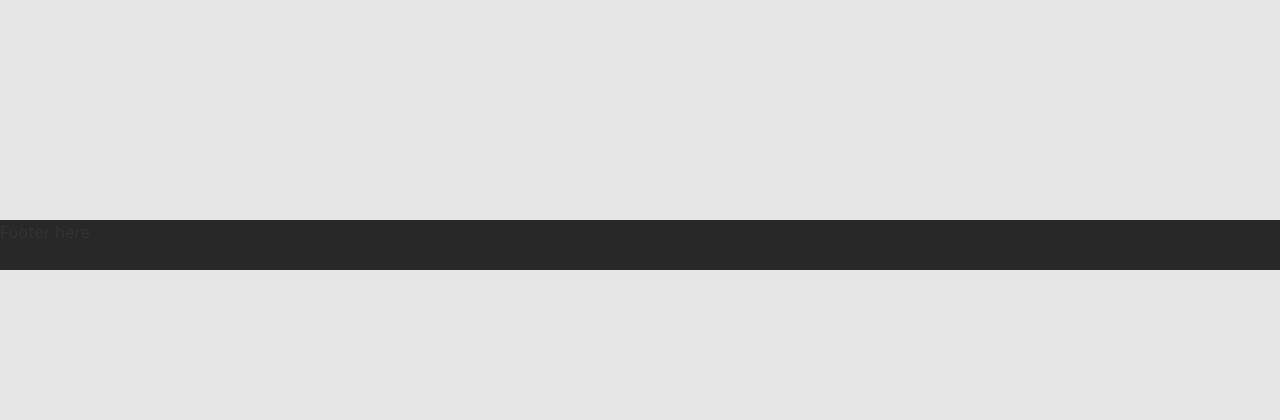
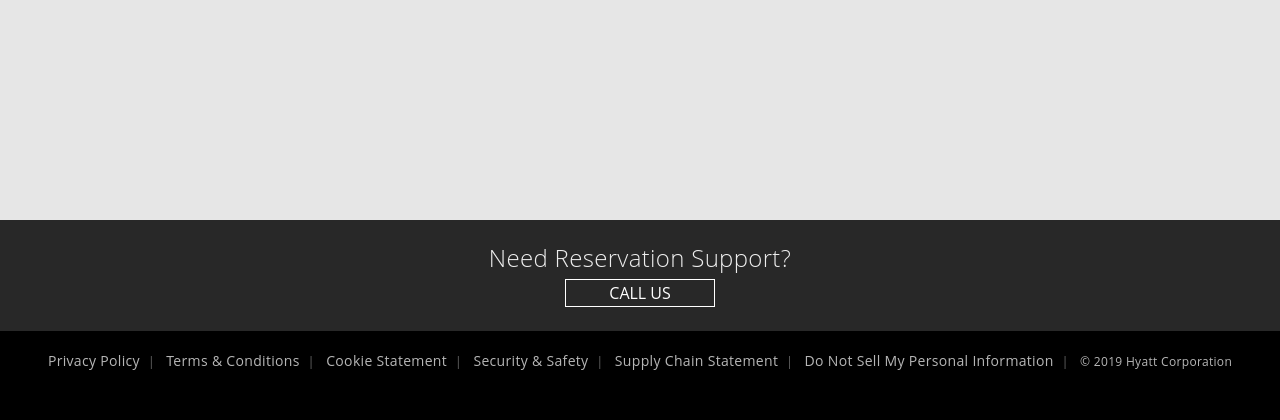
Before and after one commit to JulianSteinmann/4392_hyatt_prive_lens_newsletter, a PHP site: page / in a window 1280 px wide. Shown: the part 2082-2502 px from the top of the page. Before the commit the page ends 2352 px from the top, so only its background shows below. Run offline with PHP 8.4, Linux system fonts and the light colour scheme; some libraries are stand-ins or nearby versions.

Commit message:
Add footer from hyatt site

```diff
--- a/footer.php
+++ b/footer.php
@@ -1,6 +1,27 @@
 
 </div> <!-- page-wrapper -->
-<footer>Footer here</footer>
+
+<footer class="ui-footer">
+  <section class="helpline">
+    <h4>Need Reservation Support?</h4>
+    <button type="button" class="call-us-button">Call us</button>
+  </section>
+  <div data-bookends="legal-footer">
+    <div class="hbe hbe-legal hbe-legal_theme-carbon" lang="en-US">
+      <div class="hbe-container_1280">
+        <ul>
+          <li><a href="https://www.hyatt.com/en-US/info/privacy-policy">Privacy Policy</a></li>
+          <li><a href="https://help.hyatt.com/en/hyatt-terms.html">Terms &amp; Conditions</a></li>
+          <li><a href="https://help.hyatt.com/en/hyatt-terms/cookie-statement.html">Cookie Statement</a></li>
+          <li><a href="https://about.hyatt.com/en/security-safety.html">Security &amp; Safety</a></li>
+          <li><a href="https://about.hyatt.com/content/dam/HyattStories/thrive/Hyatt-Global-Human-Rights-Statement-Modern-Day-Slavery-020117.pdf">Supply Chain Statement</a></li>
+          <li><a href="https://www.hyatt.com/forms/do-not-sell">Do Not Sell My Personal Information</a></li>
+          <li><span>© 2019 Hyatt Corporation</span></li>
+        </ul>
+      </div>
+    </div>
+  </div>
+</footer>
 
   <script src="https://code.jquery.com/jquery-3.4.1.slim.min.js" integrity="sha384-J6qa4849blE2+poT4WnyKhv5vZF5SrPo0iEjwBvKU7imGFAV0wwj1yYfoRSJoZ+n" crossorigin="anonymous"></script>
   <script src="https://cdn.jsdelivr.net/npm/popper.js@1.16.0/dist/umd/popper.min.js" integrity="sha384-Q6E9RHvbIyZFJoft+2mJbHaEWldlvI9IOYy5n3zV9zzTtmI3UksdQRVvoxMfooAo" crossorigin="anonymous"></script>
```
